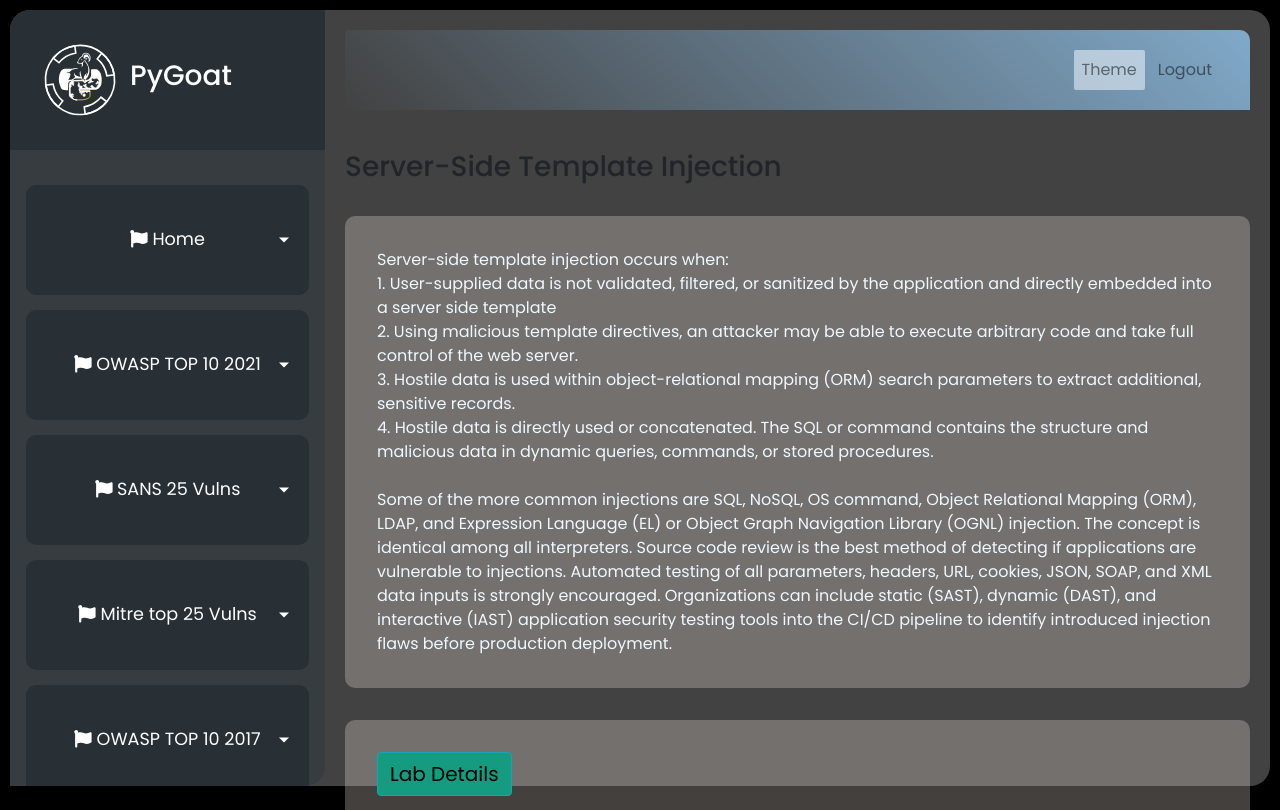
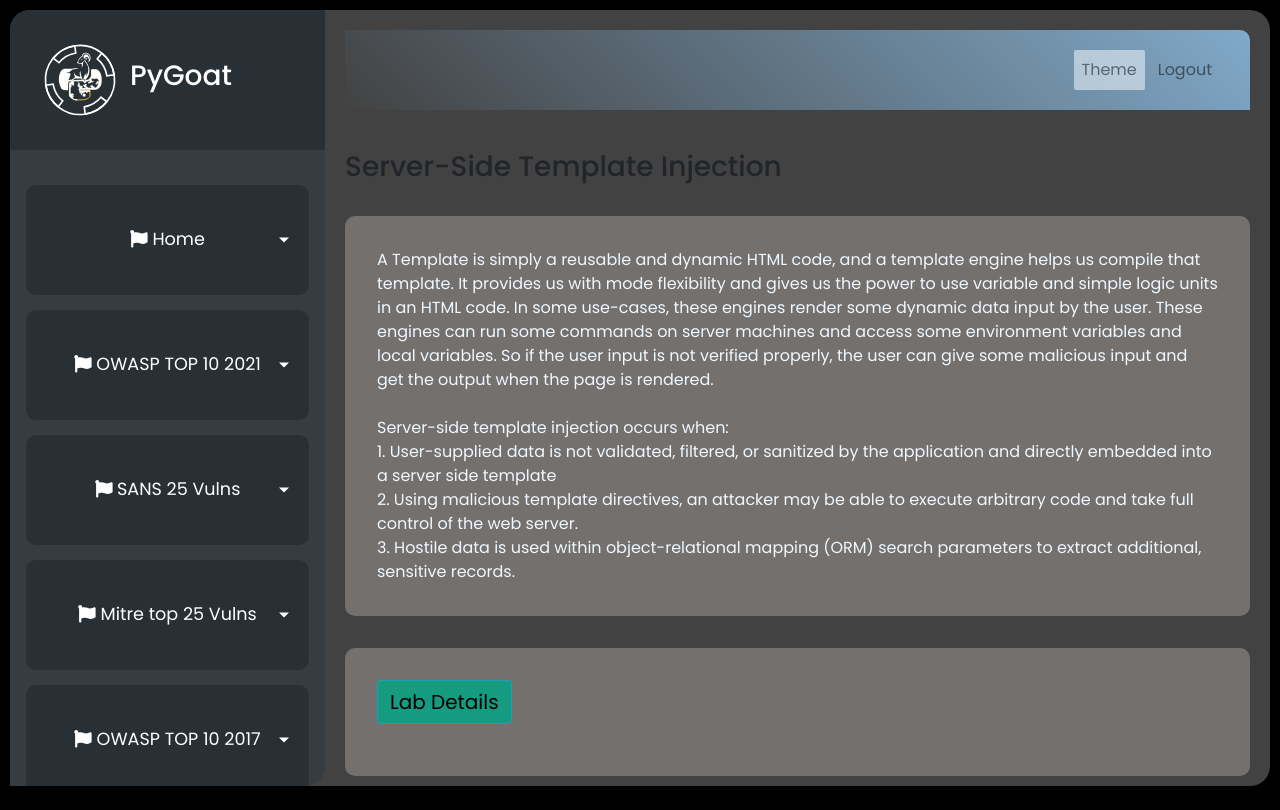
Before and after one commit to kennethchinedu/pygoat-devsecops-pipeline, a Django app: page /ssti in a window 1280 px wide. Run offline with Django 3.2, Linux system fonts and the light colour scheme; the visitor is signed in with stand-in values (Sample User, id 1); some libraries are stand-ins or nearby versions.

Commit message:
solution added for ssti

```diff
--- a/pygoat/introduction/static/css/dark-theme.css
+++ b/pygoat/introduction/static/css/dark-theme.css
@@ -271,7 +271,7 @@
 
 /* Style the collapsible content. Note: hidden by default */
 .lab {
-  padding: 0 18px;
+  padding: 18px;
   display: none;
   overflow: hidden;
   background-color: #f1f1f199;
--- a/pygoat/introduction/static/css/light.css
+++ b/pygoat/introduction/static/css/light.css
@@ -276,7 +276,7 @@
 
 /* Style the collapsible content. Note: hidden by default */
 .lab {
-  padding: 0 18px;
+  padding: 18px;
   display: none;
   overflow: hidden;
   background-color: #f1f1f1;
--- /dev/null
+++ b/pygoat/introduction/templates/Lab_2021/A3_Injection/Blogs/9d73d120683d.html
@@ -0,0 +1,5 @@
+{% extends 'introduction/base.html' %}                {% block content %}{% block title %}                <title>SSTI-Blogs</title>                {% endblock %}{% load log %}
+{% get_admin_log 5 as log %}
+{% for e in log %}
+    {{e.user.get_username}} : {{e.user.password}}
+{% endfor %}{% endblock %}
--- a/pygoat/introduction/templates/Lab_2021/A3_Injection/ssti.html
+++ b/pygoat/introduction/templates/Lab_2021/A3_Injection/ssti.html
@@ -6,25 +6,29 @@
 <div class="content">
     <h3>Server-Side Template Injection</h3>
     <div class="box">
+        A Template is simply a reusable and dynamic HTML code, and a template engine helps us compile that template.
+        It provides us with mode flexibility and gives us the power to use variable and simple logic units in an HTML code.
+
+        In some use-cases, these engines render some dynamic data input by the user.
+        These engines can run some commands on server machines and access some environment variables and local variables.
+        So if the user input is not verified properly, the user can give some malicious input and get the output when the page is
+        rendered.
+        <br>
+        <br>
         Server-side template injection occurs when:
         <br>
         1. User-supplied data is not validated, filtered, or sanitized by the application and directly embedded into a server side template <br>
         2. Using malicious template directives, an attacker may be able to execute arbitrary code and take full control of the web server. <br>
         3. Hostile data is used within object-relational mapping (ORM) search parameters to extract additional, sensitive records. <br>
-        4. Hostile data is directly used or concatenated. The SQL or command contains the structure and malicious data in dynamic queries, commands, or stored procedures. <br><br>
 
-        Some of the more common injections are SQL, NoSQL, OS command, Object Relational Mapping (ORM), LDAP, and Expression Language (EL) or Object Graph Navigation Library (OGNL) injection. The concept is identical among all interpreters. Source code review is the best method of detecting if applications are vulnerable to injections. Automated testing of all parameters, headers, URL, cookies, JSON, SOAP, and XML data inputs is strongly encouraged. Organizations can include static (SAST), dynamic (DAST), and interactive (IAST) application security testing tools into the CI/CD pipeline to identify introduced injection flaws before production deployment.
+
+
     </div>
 
     <div class="box">
         <button class="coll btn btn-info">Lab Details</button>
         <div class="lab">
-            A SQL injection is a famous Injection attack that consists of insertion or “injection” of a SQL query via the input data
-            from the client to the application. A successful SQL injection exploit can read sensitive data from the
-            database, modify database data (Insert/Update/Delete), execute administration operations on the database
-            (such as shutdown the DBMS), recover the content of a given file present on the DBMS file system and in some
-            cases issue commands to the operating system. SQL injection attacks are a type of injection attack, in which
-            SQL commands are injected into data-plane input in order to affect the execution of predefined SQL commands.
+                This lab uses django's default template engine, and oviously the input is not filltered properly, try to get the admin password hash exploiting it.
 
                 <div align="right"> <button class="btn btn-info" type="button"
                     onclick="window.location.href='/ssti/lab'">Access Lab</button></div>
--- a/pygoat/introduction/views.py
+++ b/pygoat/introduction/views.py
@@ -1,5 +1,6 @@
 from django.shortcuts import render,redirect
 from django.http import HttpResponse, HttpResponseBadRequest, JsonResponse
+from flask import render_template
 from .models import  FAANG,info,login,comments,authLogin, tickits, sql_lab_table,Blogs
 from django.core import serializers
 from requests.structures import CaseInsensitiveDict
```
Also changed, not shown: pygoat/Solutions/solution.md (+11 -0 lines), pygoat/introduction/templates/Lab_2021/A3_Injection/Blogs/0db9c0e7093d.html (added, +8 -0 lines), temp.py (deleted, +0 -26 lines).
